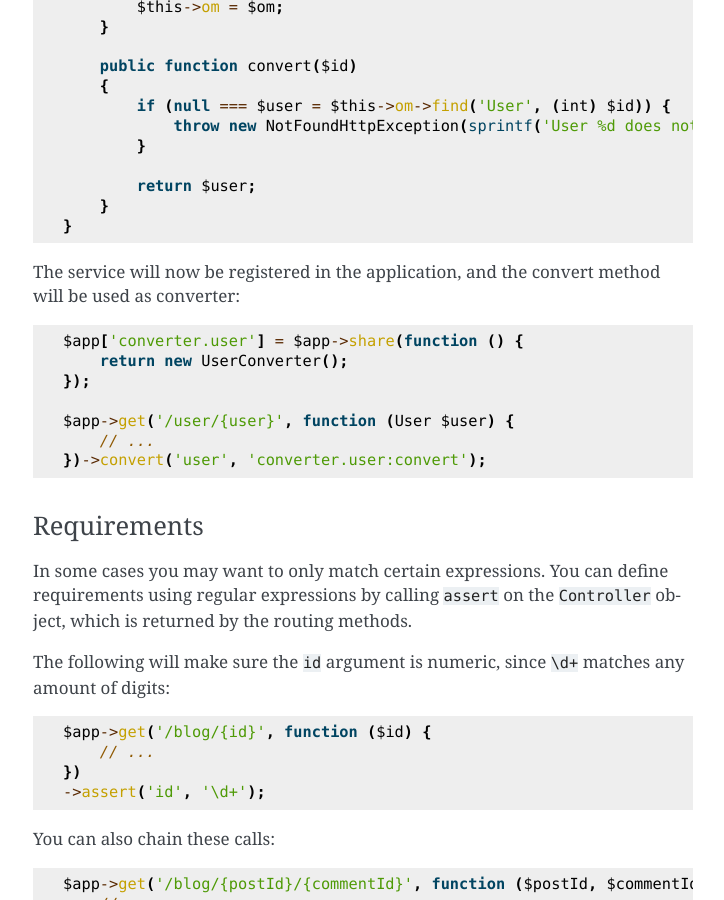
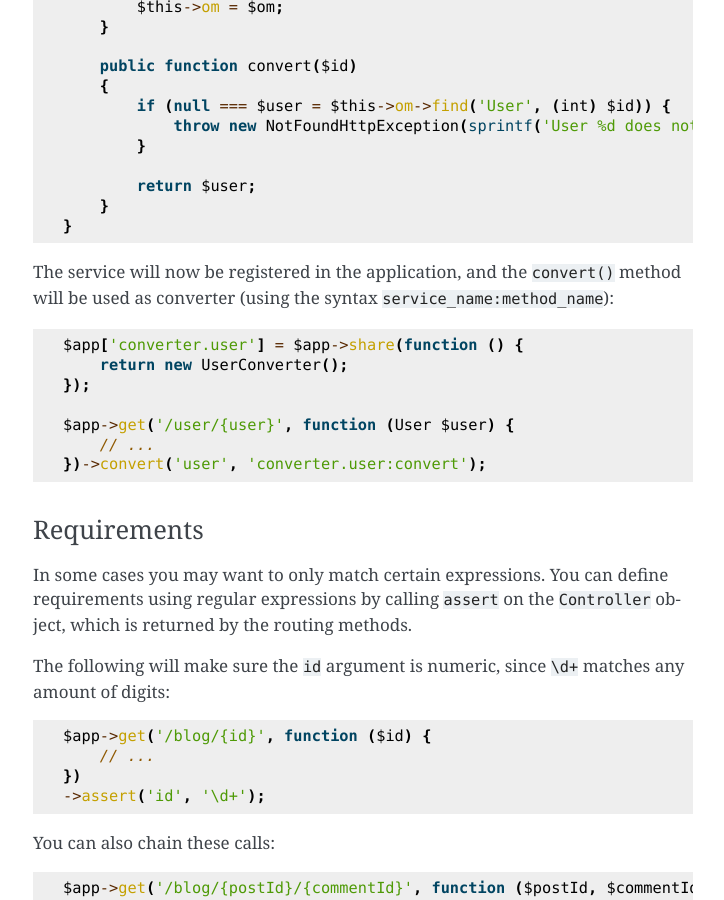
Before and after one commit to silexphp/Silex, a Sphinx documentation site: the page built from doc/usage.rst, in a window 1280 px wide and 900 px high, scrolled down 6970 px. Shown: the whole window, without its empty margins (387-1111 px from the left). Built offline with Sphinx 7.4.7, drawn with Linux system fonts in a browser that asks for light colours.

Commit message:
Added a note about the service converter syntax

```diff
--- a/doc/usage.rst
+++ b/doc/usage.rst
@@ -336,7 +336,8 @@ converter based on Doctrine ObjectManager::
     }
 
 The service will now be registered in the application, and the
-convert method will be used as converter::
+``convert()`` method will be used as converter (using the syntax
+``service_name:method_name``)::
 
     $app['converter.user'] = $app->share(function () {
         return new UserConverter();
```
